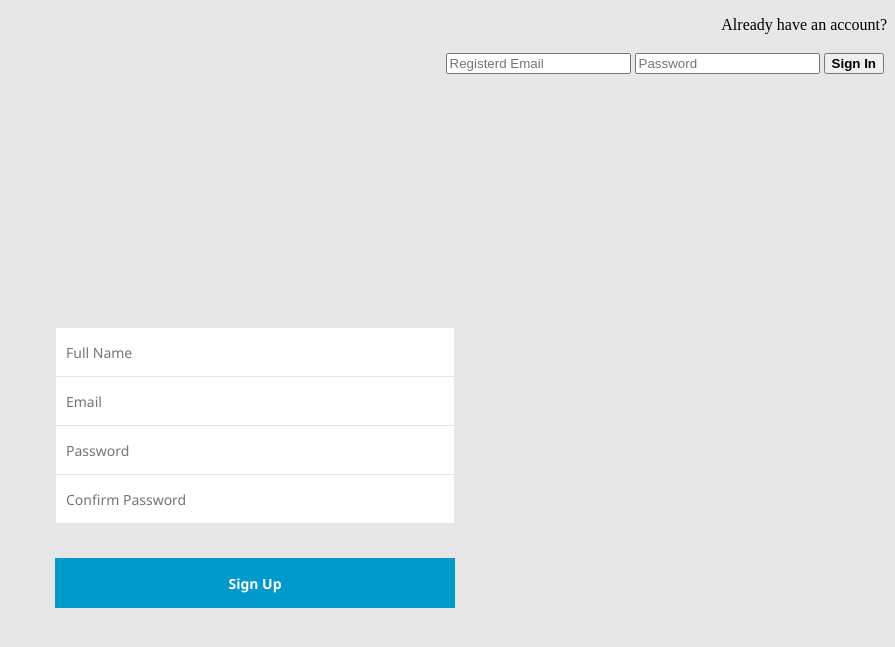
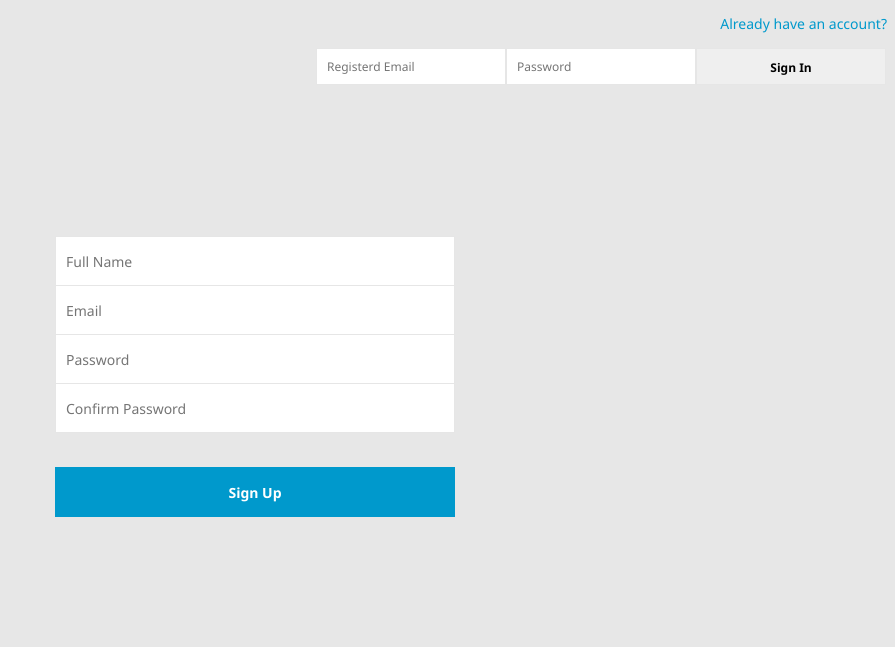
Before and after one commit to FaisalBinAhmed/RSSCurator, a PHP site: page /register.php in a window 1280 px wide. Shown: the top 647 px of the page, without its empty margins (385-1280 px from the left). Run offline with PHP 8.4, Linux system fonts and the light colour scheme.

Commit message:
Update style.css

```diff
--- a/style.css
+++ b/style.css
@@ -14,7 +14,7 @@
 }
 
 .sign-up-form table{
-    margin-top: 250px;
+    margin-top: 150px;
 }
 .submit {
     margin-top: 30px;
@@ -29,3 +29,18 @@ body{
     background-repeat:   no-repeat;
     background-position: center center; */
 }
+.login p{
+  font-family: "Fakt","AvenirNext-Medium","Segoe UI",sans-serif;
+  font-size: 14px;
+  color: #0099CC;
+}
+.login-form {
+  border: 1px solid #e6e6e6;
+  border-radius: 0;
+  font-family: "Fakt","AvenirNext-Medium","Segoe UI",sans-serif;
+  font-size: 12px;
+  height: 37px;
+  margin: -2px;
+  padding: 10px;
+  width: 190px;
+}
```
